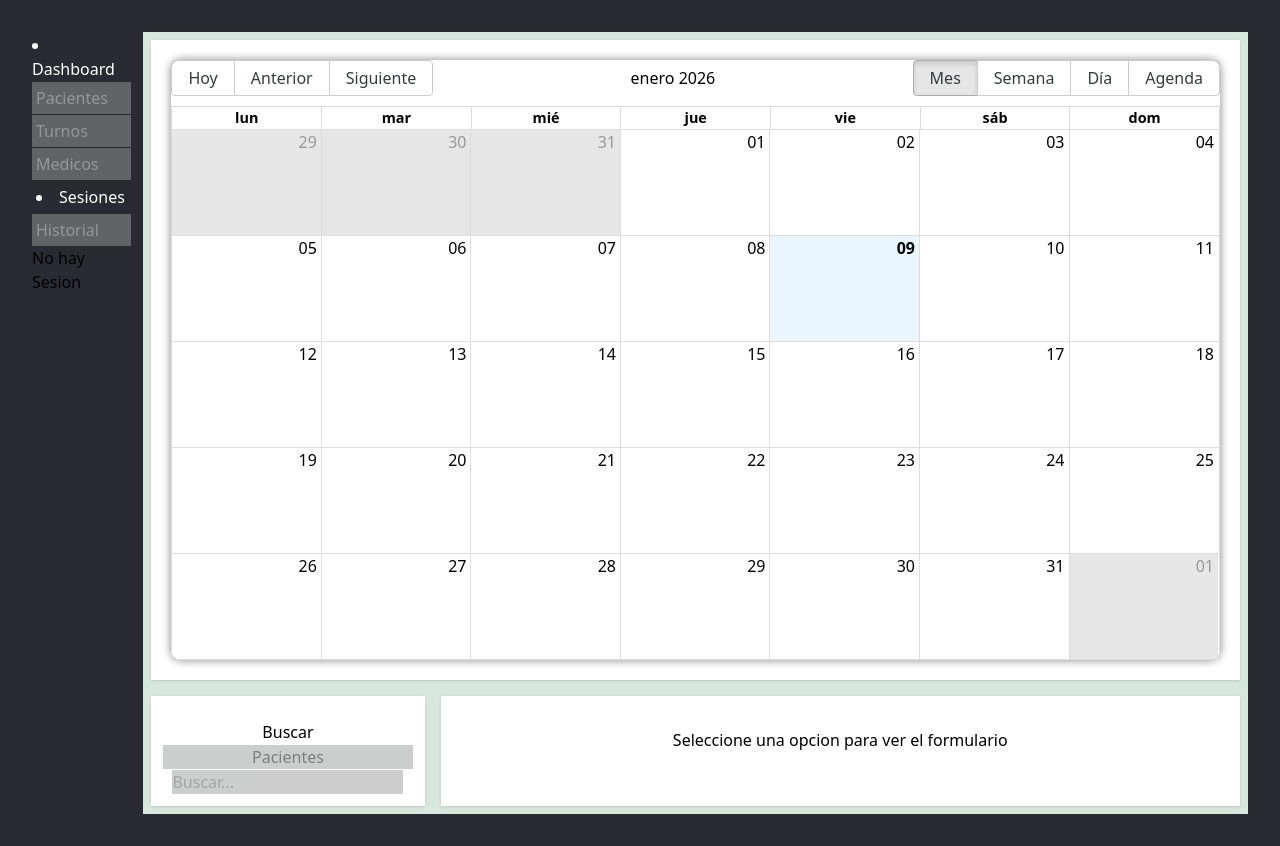
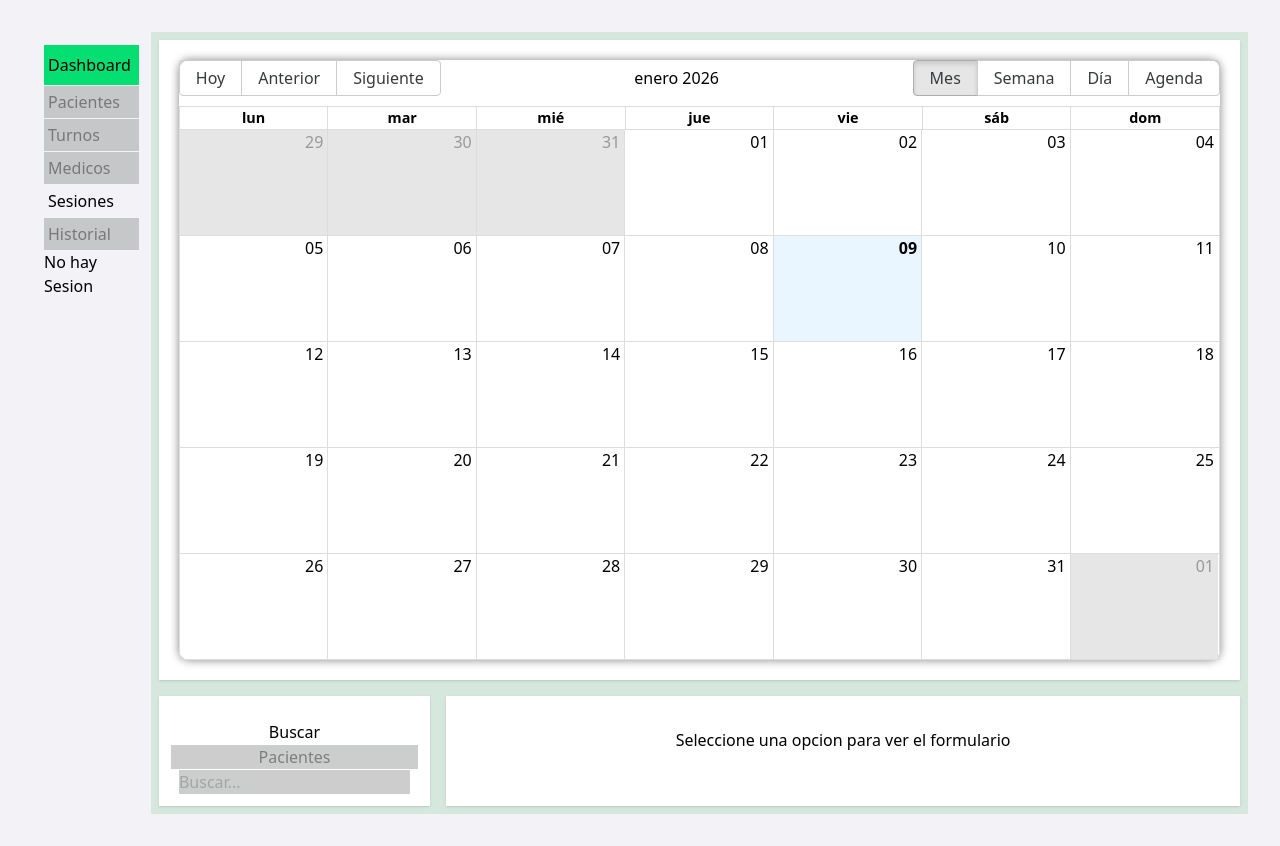
Before and after one commit to Condebasura/Consultorio, a React (Vite) app in the folder Consultorio/: page / in a window 1280 px wide. Built offline with nearby package versions, Linux system fonts and the light colour scheme; no server answers.

Commit message:
diseñando selectores

```diff
--- a/Consultorio/src/App.tsx
+++ b/Consultorio/src/App.tsx
@@ -101,20 +101,20 @@ useEffect(()=>{
 
   return(
   <>
-  <div className='flex flex-row'>
-    <div className='  text-start  basis-36 me-3 '>
+  <div className='flex flex-row '>
+    <div className='  text-start  basis-36  gap-2 p-3  '>
 
-<Libtn  className=' seccions text-white  ' name='Dashboard'onClick={()=> setTipos('Dashboard')}/>
+<Libtn  className=' seccions  list-none p-2 ps-1 bg-green-400  ' name='Dashboard'onClick={()=> setTipos('Dashboard')}/>
 
-<Libtn isDisabled={isDisabled || usuario?.usuario.rol === 'Administrador' || usuario?.usuario.rol === undefined} className='seccions  list-group-item    mt-2 text-white p-1' name='Pacientes'onClick={()=> setTipos('Pacientes')}/>
+<Libtn isDisabled={isDisabled || usuario?.usuario.rol === 'Administrador' || usuario?.usuario.rol === undefined} className='seccions  list-none  mt-2  p-1' name='Pacientes'onClick={()=> setTipos('Pacientes')}/>
 
-<Libtn isDisabled={isDisabled || usuario?.usuario.rol !== 'Secretaria'} onClick={()=> setTipos('Turnos')}   className={'seccions list-group-item    mt-2 text-white p-1'} name='Turnos'/>
+<Libtn isDisabled={isDisabled || usuario?.usuario.rol !== 'Secretaria'} onClick={()=> setTipos('Turnos')}   className={'seccions list-none    mt-2  p-1'} name='Turnos'/>
 
-  <Libtn isDisabled={isDisabled || usuario?.usuario.rol !== 'Administrador'} className='seccions list-group-item mt-2 text-white p-1' name='Medicos' onClick={()=> setTipos("Medicos")}/>
+  <Libtn isDisabled={isDisabled || usuario?.usuario.rol !== 'Administrador'} className='seccions list-none mt-2  p-1' name='Medicos' onClick={()=> setTipos("Medicos")}/>
 
-    <Libtn  name='Sesiones' className="seccions  list-group-item    mt-2 text-white p-1"  onClick={()=> setTipos('Sesion')}/>
+    <Libtn  name='Sesiones' className="seccions  list-none    mt-2  p-1"  onClick={()=> setTipos('Sesion')}/>
 
-<Libtn  isDisabled={isDisabled || usuario?.usuario.rol !== 'Medico'} className='seccions  list-group-item    mt-2 text-white p-1' name='Historial'  onClick={()=> setTipos('Historial')} />
+<Libtn  isDisabled={isDisabled || usuario?.usuario.rol !== 'Medico'} className='seccions  list-none     mt-2  p-1' name='Historial'  onClick={()=> setTipos('Historial')} />
 
 {<Sesiones
 titulo='Sesion Activa'
--- a/Consultorio/src/index.css
+++ b/Consultorio/src/index.css
@@ -2,7 +2,7 @@
 #root {
 margin: 0;
  max-width: 100% !important;
- background-color: rgb(42, 42, 51);
+ background-color: rgb(243, 243, 247);
 }
 .seccions, li{
     cursor: pointer;
```
